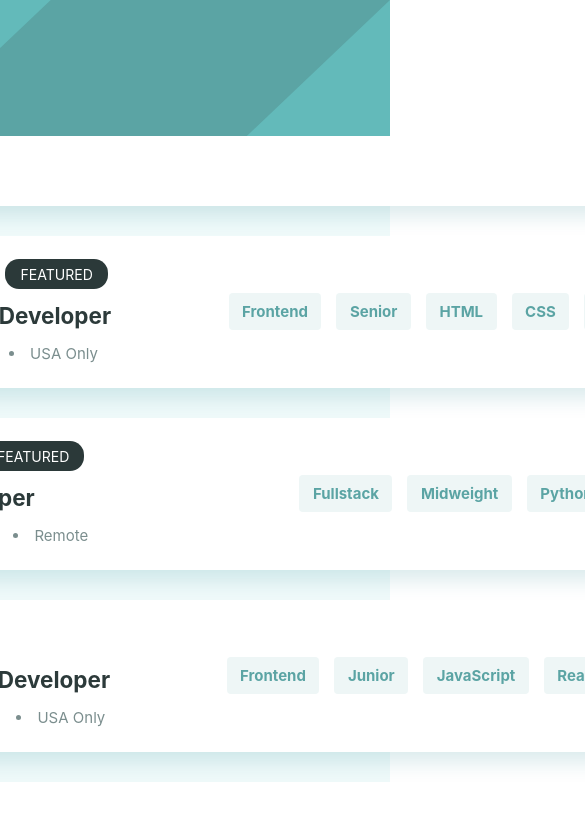
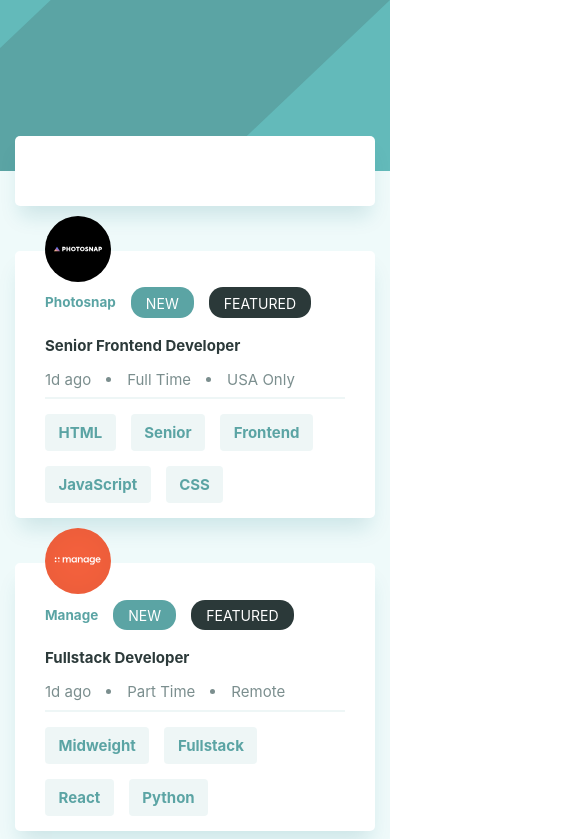
Before and after one commit to rojasmart/job-listings-with-filtering, a React (Create React App) app: page / in a window 390 px wide. Shown: the top 839 px of the page, 585 px wide, since content can reach past the window. Built offline with nearby package versions, Linux system fonts and the light colour scheme.

Commit message:
Finished mobile and tablet layout

```diff
--- a/src/index.css
+++ b/src/index.css
@@ -200,12 +200,25 @@ hr {
 
 /* Tablet */
 
-@media only screen and (max-width: 768px) {
+@media only screen and (max-width: 1110px) {
+  .job-card {
+    height: auto;
+    position: relative;
+  }
+
+  .filter-list {
+    width: 100%;
+    min-width: auto;
+  }
+
+  .job-categories {
+    flex-wrap: wrap;
+  }
 }
 
 /* Mobile */
 
-@media only screen and (max-width: 375px) {
+@media only screen and (max-width: 750px) {
   .filter-list {
     width: 100%;
     min-width: auto;
@@ -220,9 +233,10 @@ hr {
   }
 
   .job-card img {
-    transform: translate(-117px, -55px);
     position: absolute;
-    width: 15%;
+    width: 66px;
+    top: -35px;
+    left: 30px;
   }
 
   .job-categories {
```
